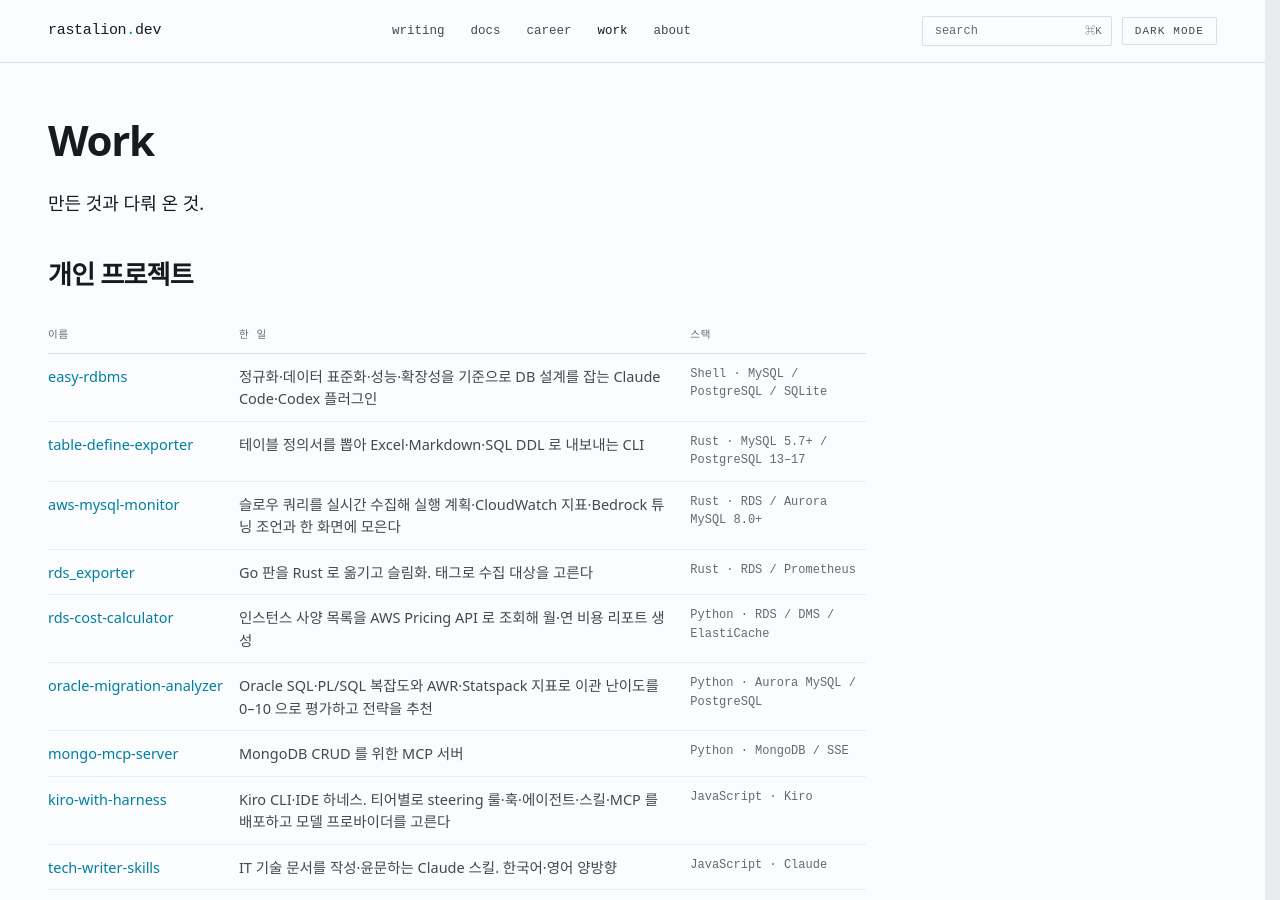
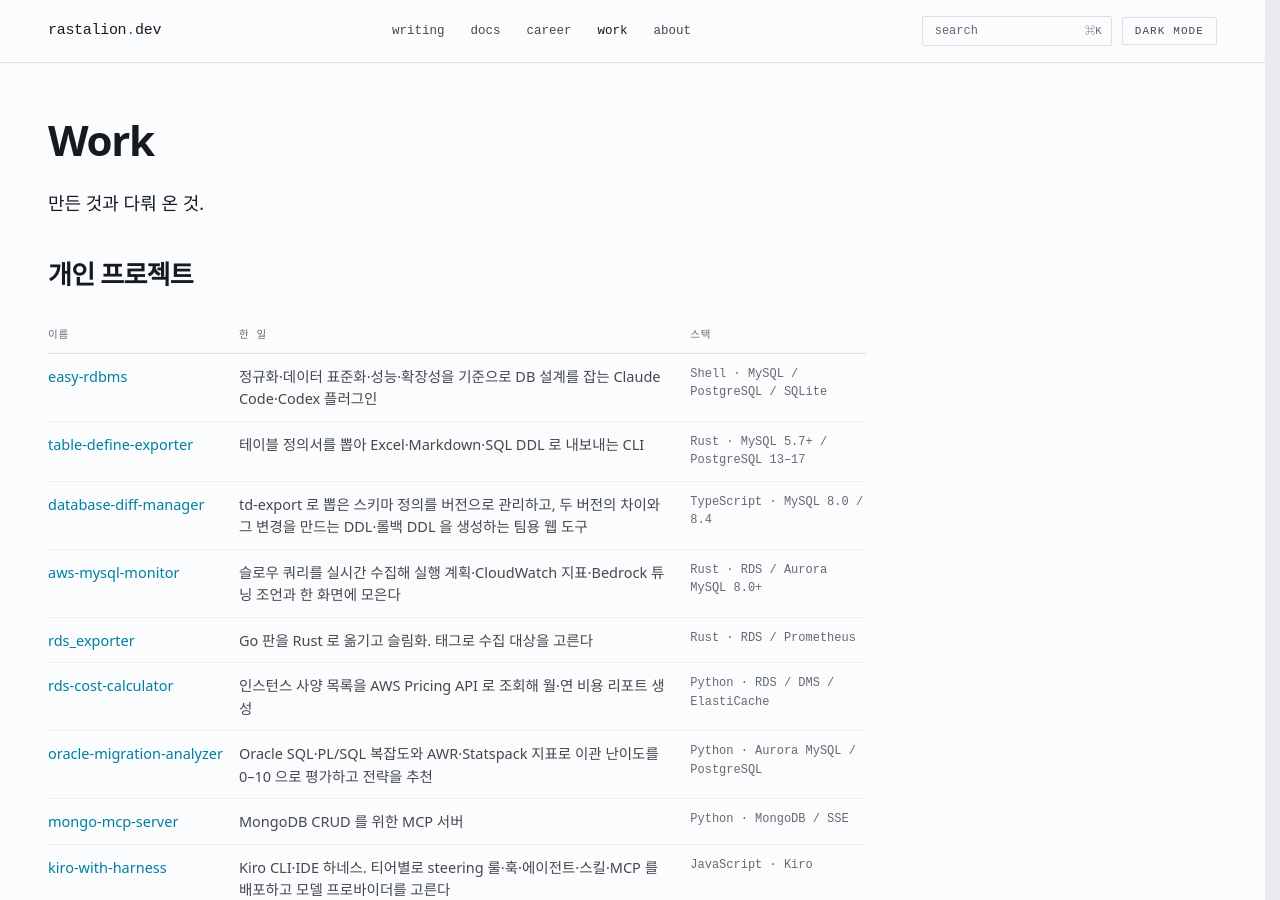
Before and after one commit to TeiNam/teinam.github.io, a Jekyll site: the page built from work.md, in a window 1280 px wide and 900 px high. Built offline with Jekyll 4.4.1, drawn with Linux system fonts in a browser that asks for light colours; some web fonts are replaced.

Commit message:
docs: work 에 database-diff-manager 추가 (#42)
Co-authored-by: Claude Opus 5.5 (1M context) <noreply@anthropic.com>

```diff
--- a/work.md
+++ b/work.md
@@ -11,6 +11,7 @@ subtitle: 만든 것과 다뤄 온 것.
 | --- | --- | --- |
 | [easy-rdbms](https://github.com/TeiNam/easy-rdbms) | 정규화·데이터 표준화·성능·확장성을 기준으로 DB 설계를 잡는 Claude Code·Codex 플러그인 | Shell · MySQL / PostgreSQL / SQLite |
 | [table-define-exporter](https://github.com/TeiNam/table-define-exporter) | 테이블 정의서를 뽑아 Excel·Markdown·SQL DDL 로 내보내는 CLI | Rust · MySQL 5.7+ / PostgreSQL 13–17 |
+| [database-diff-manager](https://github.com/TeiNam/database-diff-manager) | td-export 로 뽑은 스키마 정의를 버전으로 관리하고, 두 버전의 차이와 그 변경을 만드는 DDL·롤백 DDL 을 생성하는 팀용 웹 도구 | TypeScript · MySQL 8.0 / 8.4 |
 | [aws-mysql-monitor](https://github.com/TeiNam/aws-mysql-monitor) | 슬로우 쿼리를 실시간 수집해 실행 계획·CloudWatch 지표·Bedrock 튜닝 조언과 한 화면에 모은다 | Rust · RDS / Aurora MySQL 8.0+ |
 | [rds_exporter](https://github.com/TeiNam/rds_exporter) | Go 판을 Rust 로 옮기고 슬림화. 태그로 수집 대상을 고른다 | Rust · RDS / Prometheus |
 | [rds-cost-calculator](https://github.com/TeiNam/rds-cost-calculator) | 인스턴스 사양 목록을 AWS Pricing API 로 조회해 월·연 비용 리포트 생성 | Python · RDS / DMS / ElastiCache |
```
